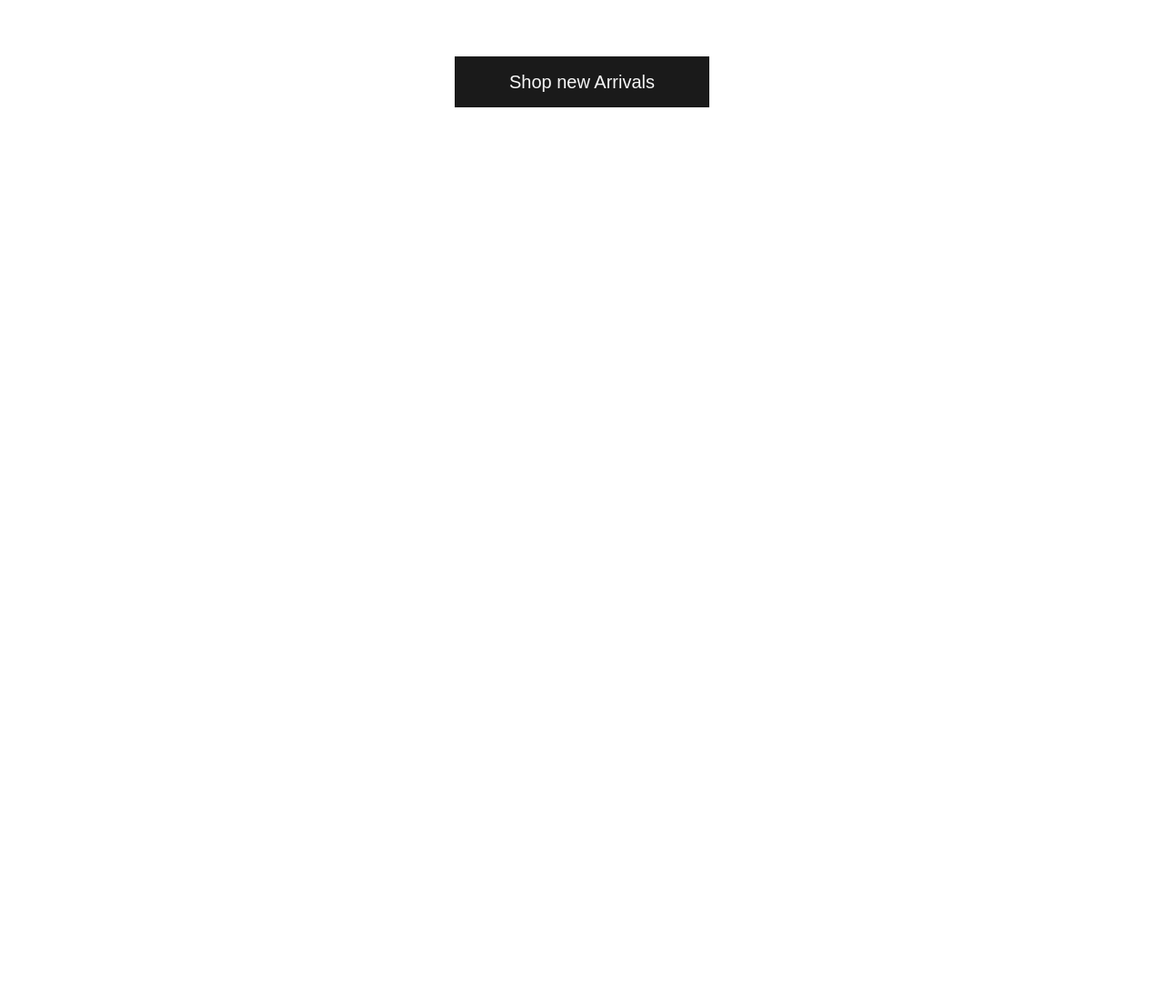
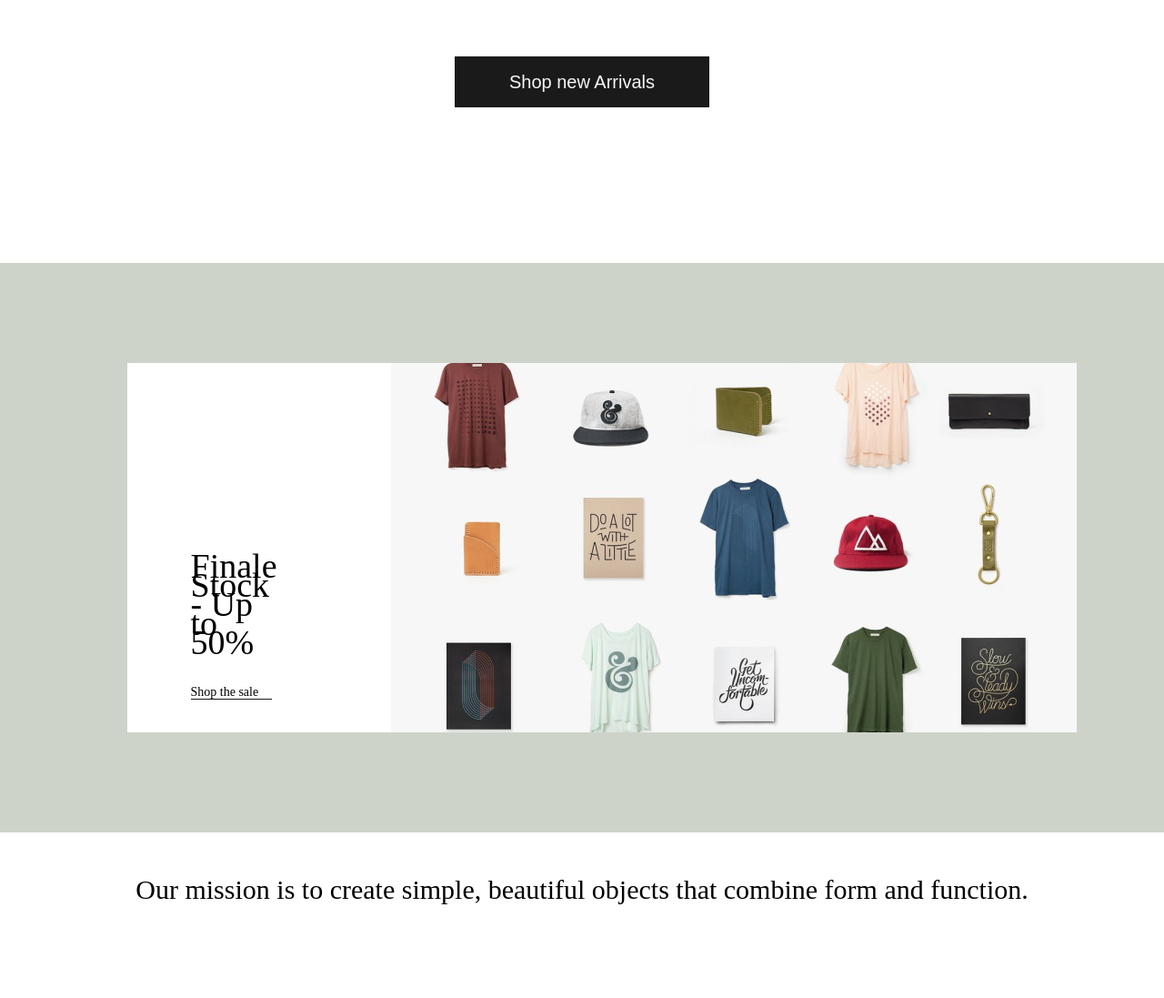
Before and after one commit to 20210502-FE/Denis_ugmonk, a plain HTML site: page index.html in a window 1280 px wide. Shown: the part 2193-3290 px from the top of the page at 91% size. Before the commit the page ends 2482 px from the top, so only its background shows below. Drawn offline with Linux system fonts and the light colour scheme.

Commit message:
Create shop list

```diff
--- a/Css/styles.css
+++ b/Css/styles.css
@@ -260,3 +260,70 @@ a {
     flex-basis: 50%;
     max-width: 50%;
 }
+
+.stock__banner {
+    padding: 110px 140px;
+    background-color: #CED3CA;
+}
+
+.banner__content-wrapper {
+    display: flex;
+    justify-content: center;
+    align-items: center;
+    background-color: white;
+}
+
+.stock__banner-left {
+    height:200px;
+    max-width: 500px;
+    padding: 20px;
+    justify-content: flex-start;
+
+}
+
+.stock__banner-left p {
+    margin: 90px 105px 33px 93px;
+    font-size: 38px;
+    line-height: 21px;
+    color: black;
+}
+
+.stock__banner-left a {
+    margin: 0 93px;
+    font-size: 14px;
+    line-height: 21px;
+    color: black;
+    padding-right: 15px;
+    border-bottom: 1px solid #1a1a1a;
+}
+
+.stock__banner-right {
+    margin: 0 auto;
+    height: 406px;
+}
+
+.directory__left {
+    flex-direction: column;
+    margin: 100px;
+}
+
+.directory__left_right {
+    flex-direction: column;
+    margin: 100px;
+    justify-content: center;
+}
+
+.title {
+    text-align: center;
+    font-size: 30px;
+    margin: 40px 0;
+    line-height: 150%;
+
+}
+
+.shop_objects {
+    flex-direction: row;
+    flex-wrap: wrap;
+    justify-content: center;
+    margin: 100px;
+}
--- a/index.html
+++ b/index.html
@@ -143,7 +143,43 @@
             </div>
             <button type="button"
                     class="button button_black specials__button ">
-                Shop new Arrivals</button>
+                Shop new Arrivals
+            </button>
+        </div>
+    </div>
+</section>
+<section class="stock__banner">
+    <div class="banner__content-wrapper">
+        <div class="stock__banner-left">
+            <p>Finale Stock - Up to 50%</p>
+            <a href="#">Shop the sale</a>
+        </div>
+        <div class="stock__banner-right">
+            <img src="assets/images/stock-clothes.png">
+        </div>
+    </div>
+</section>
+<section class="shop">
+    <div class="title">
+        <p>Our mission is to create simple, beautiful objects that combine form and function.</p>
+    </div>
+    <div class="directory__left_right">
+        <img src="assets/images/shops-mens.png">
+        <img src="assets/images/shops-womens.png">
+        <nav class="shop_mens">
+            <ul>
+                <li>Shop mens</li>
+            </ul>
+        </nav>
+
+    </div>
+    <div class="shop_objects">
+            <img src="assets/images/shops.png">
+            <nav class="">
+                <ul class="">
+                    <li>Shop Objects</li>
+                </ul>
+            </nav>
         </div>
     </div>
 </section>
```
Also changed, not shown: assets/images/shops-mens.png (added), assets/images/shops-womens.png (added), assets/images/shops.png (added), assets/images/stock-clothes.png (added).
